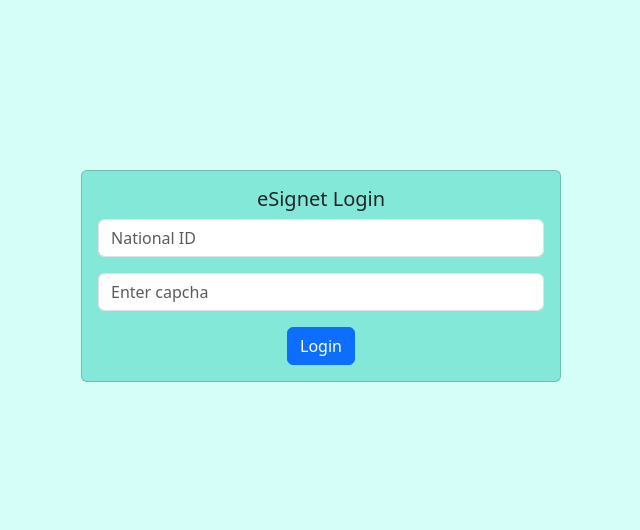
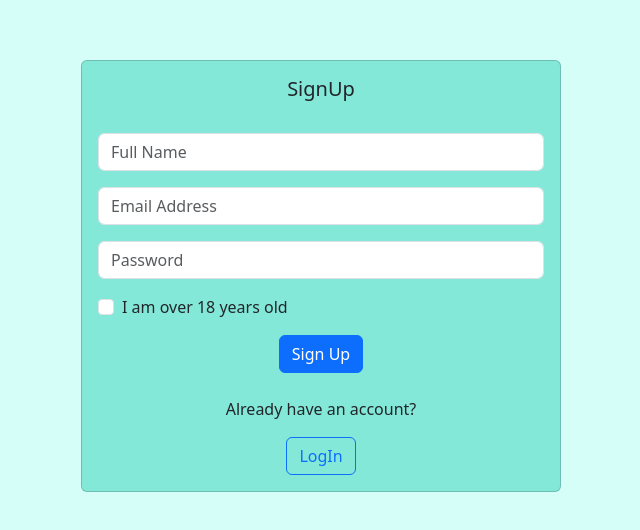
Before and after one commit to devsa4/-Child-Health-Record-Booklet, a React (Create React App) app: page / in a window 1280 px wide. Shown: the part 124-654 px from the top of the page, without its empty margins (319-959 px from the left). Built offline with nearby package versions, Linux system fonts and the light colour scheme.

Commit message:
added a sign up page and allowed user to move btw login and sign up page

```diff
--- a/package.json
+++ b/package.json
@@ -8,6 +8,7 @@
     "react": "^19.1.1",
     "react-bootstrap": "^2.10.10",
     "react-dom": "^19.1.1",
+    "react-router-dom": "^7.8.2",
     "react-scripts": "^5.0.1",
     "web-vitals": "^5.1.0"
   },
--- a/src/App.js
+++ b/src/App.js
@@ -1,9 +1,14 @@
 import React from 'react';
 import LoginForm from './frontend/login';
+import SignUPForm from './frontend/signup';
+import { Routes, Route } from "react-router-dom";
 
 function App() {
   return (
-    <LoginForm/>
+    <Routes>
+      <Route path="/" element={<SignUPForm/>}/>
+      <Route path="/login" element={<LoginForm/>}/>
+    </Routes>
   );
 }
 
--- a/src/frontend/login.js
+++ b/src/frontend/login.js
@@ -1,6 +1,7 @@
 import Button from 'react-bootstrap/Button';
 import Form from 'react-bootstrap/Form';
 import Card from 'react-bootstrap/Card';
+import { Link } from 'react-router-dom';
 
 function LoginForm() {
   return (
@@ -8,7 +9,7 @@ function LoginForm() {
         minHeight: "100vh",}}>
     <Card style={{ width: '30rem',backgroundColor: "rgba(132, 232, 217, 1)" }} className="position-relative position-absolute top-50 start-50 translate-middle text-center">
       <Card.Body>
-        <Card.Title>eSignet Login</Card.Title>
+        <Card.Title>Login</Card.Title>
         <Form>
       <Form.Group className="mb-3" controlId="formBasicEmail">
         <Form.Control type="text" placeholder="National ID" />
@@ -20,6 +21,10 @@ function LoginForm() {
         Login
       </Button>
     </Form>
+    <p>Don't have an account?</p>
+    <Link to="/">
+    <Button variant="outline-primary">Sign Up</Button>
+    </Link>
     </Card.Body>
     </Card>
     </div>
--- /dev/null
+++ b/src/frontend/signup.js
@@ -0,0 +1,50 @@
+import Button from 'react-bootstrap/Button';
+import Form from 'react-bootstrap/Form';
+import Card from 'react-bootstrap/Card';
+import { Link } from 'react-router-dom';
+
+function SignUPForm() {
+  return (
+    <div style={{ backgroundColor: "rgba(214, 254, 248, 1)",
+        minHeight: "100vh",}}>
+    <Card style={{ width: '30rem',backgroundColor: "rgba(132, 232, 217, 1)" }} className="position-relative position-absolute top-50 start-50 translate-middle">
+      <Card.Body>
+        <Card.Title className='text-center'>SignUp</Card.Title>
+        <br></br>
+        <Form>
+
+        <Form.Group className="mb-3" controlId="formBasicName">
+        <Form.Control type="text" placeholder="Full Name" />
+      </Form.Group>
+
+      <Form.Group className="mb-3" controlId="formBasicEmail">
+        <Form.Control type="email" placeholder="Email Address" />
+      </Form.Group>
+
+      <Form.Group className="mb-3" controlId="formBasicPassword">
+        <Form.Control type="password" placeholder="Password" />
+      </Form.Group>
+
+      <Form.Group className="mb-3" controlId="formBasicCheckbox">
+        <Form.Check type="checkbox" label="I am over 18 years old" />
+      </Form.Group>
+      <div className='text-center'>
+        <Button variant="primary" type="submit">
+        Sign Up
+      </Button></div>
+    </Form>
+    <br></br>
+    <div className='text-center'>
+    <p>Already have an account?</p>
+    <Link to="/login">
+    <Button variant="outline-primary">LogIn</Button>
+    </Link>
+    </div>
+    </Card.Body>
+    </Card>
+
+    </div>
+  );
+}
+
+export default SignUPForm;
--- a/src/index.js
+++ b/src/index.js
@@ -5,11 +5,14 @@ import App from './App';
 import * as serviceWorkerRegistration from './serviceWorkerRegistration';
 import reportWebVitals from './reportWebVitals';
 import 'bootstrap/dist/css/bootstrap.min.css';
+import { BrowserRouter } from 'react-router-dom';
 
 const root = ReactDOM.createRoot(document.getElementById('root'));
 root.render(
   <React.StrictMode>
+    <BrowserRouter>
     <App />
+    </BrowserRouter>
   </React.StrictMode>
 );
 
```
Also changed, not shown: 1 other file (tests, documents, lock files or other folders).
